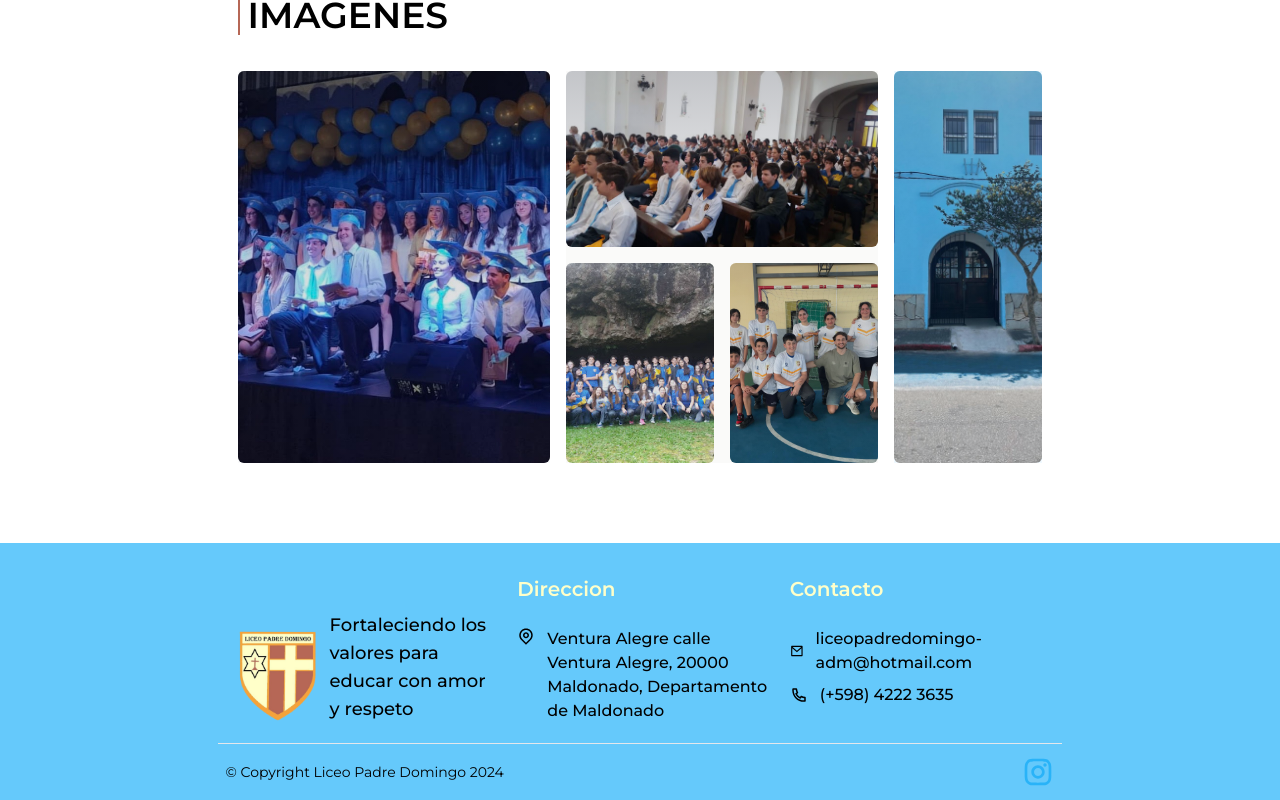
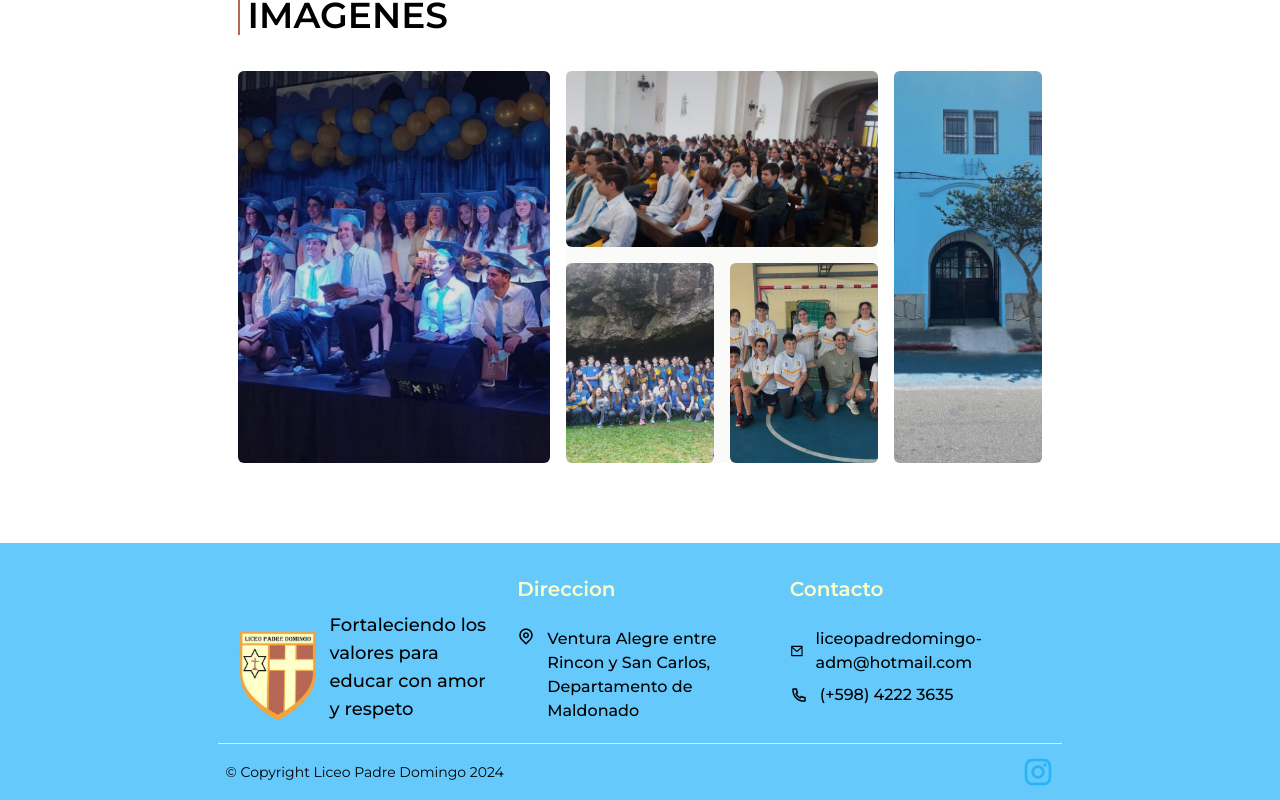
Before and after one commit to MaxiRinaldi22/liceo-padre-domingo, a Next.js app: page / in a window 1280 px wide. Shown: the part 1766-2566 px from the top of the page. Built offline with nearby package versions, Linux system fonts and the light colour scheme.

Commit message:
New adress

```diff
--- a/src/components/Footer.tsx
+++ b/src/components/Footer.tsx
@@ -32,7 +32,7 @@ export default function Footer() {
                 <Icon path={ubiPath} />
               </div>
               <p className="pr-5">
-                Ventura Alegre calle Ventura Alegre, 20000 Maldonado,
+                Ventura Alegre entre Rincon y San Carlos,
                 Departamento de Maldonado
               </p>
             </div>
```
